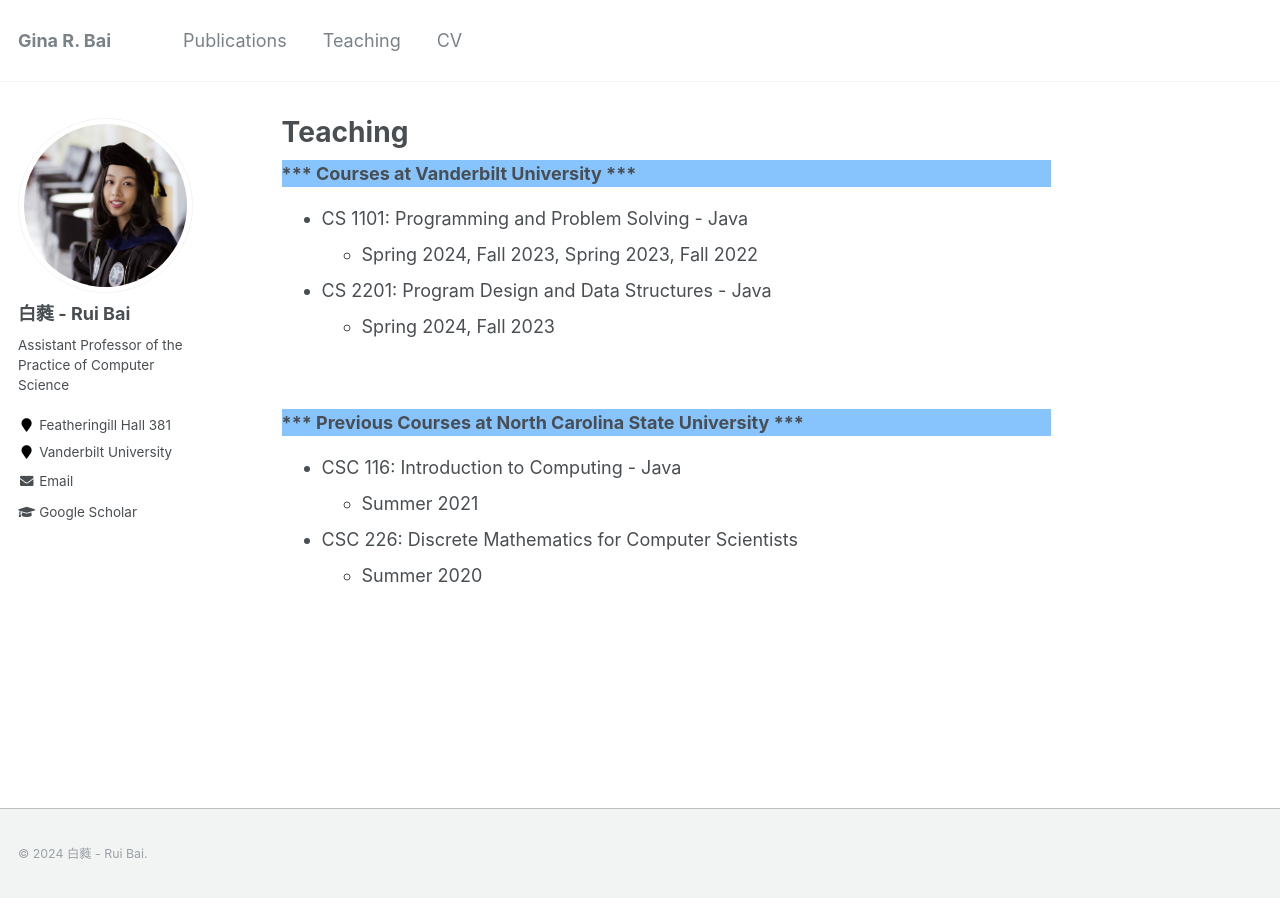
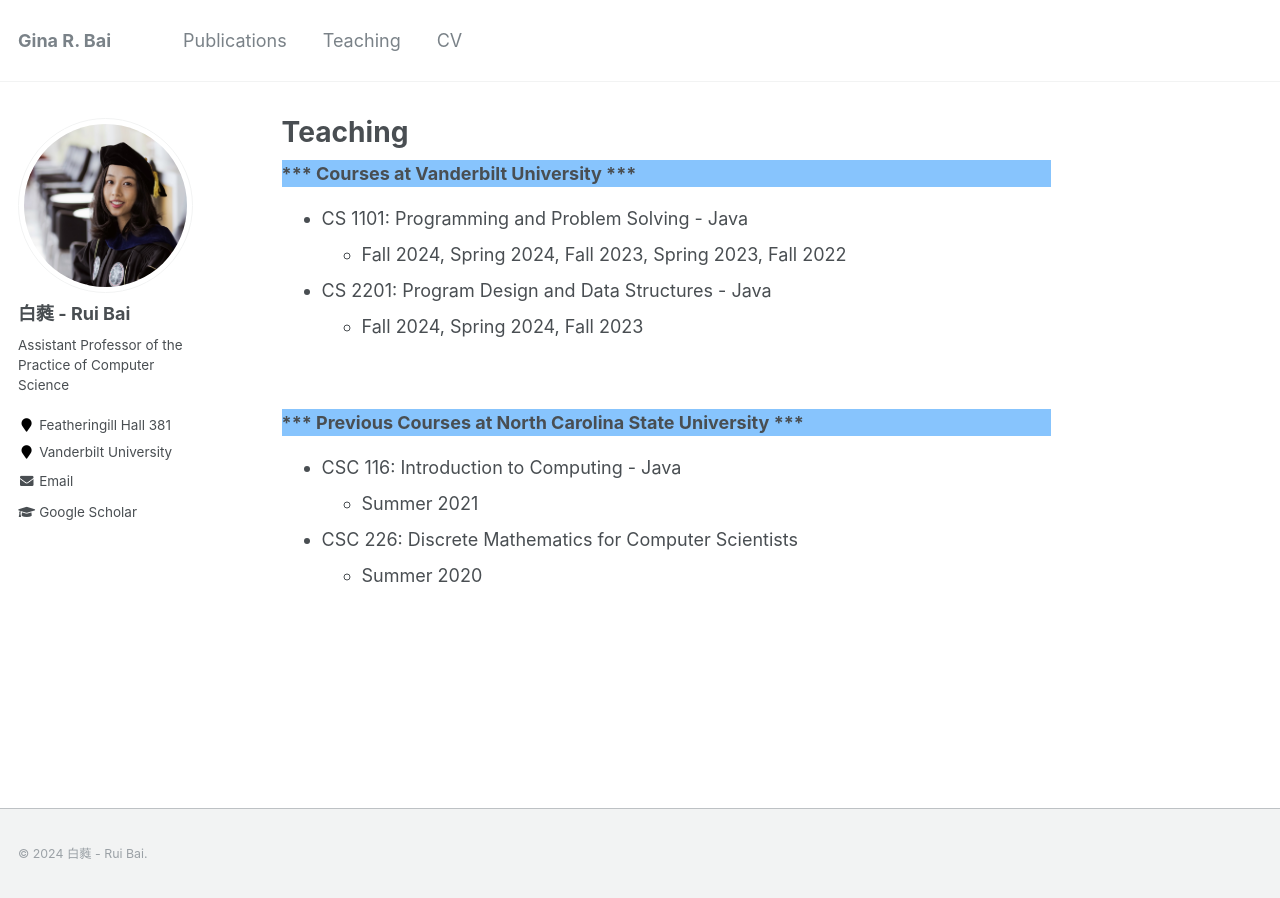
Before and after one commit to ginaBai/ginabai.github.io, a Jekyll site: the page built from _pages/teaching.md, in a window 1280 px wide. Built offline with Jekyll 4.4.1, drawn with Linux system fonts in a browser that asks for light colours.

Commit message:
Updated CV

```diff
--- a/_pages/teaching.md
+++ b/_pages/teaching.md
@@ -7,9 +7,9 @@ author_profile: true
 <div style="background-color: #87C4FD"><b>*** Courses at Vanderbilt University ***</b></div>
 
 - CS 1101: Programming and Problem Solving - Java
-  - Spring 2024, Fall 2023, Spring 2023, Fall 2022
+  - Fall 2024, Spring 2024, Fall 2023, Spring 2023, Fall 2022
 - CS 2201: Program Design and Data Structures - Java
-  - Spring 2024, Fall 2023
+  - Fall 2024, Spring 2024, Fall 2023
 
 
 <br>
```
Also changed, not shown: _pages/about.md (+1 -1 lines), _pages/publications.md (+2 -2 lines), _publications/icseseet24_ChatGPTinIntro.md (+2 -2 lines), _publications/tosem23_FairnessMetrics.md (+1 -1 lines), 2 other files.
